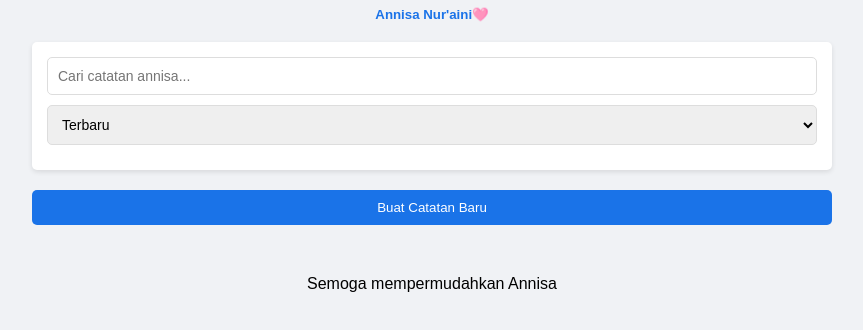
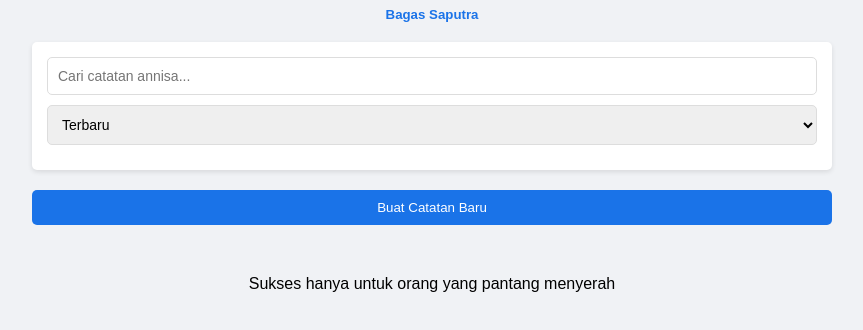
Before and after one commit to Bagas10k/catat, a plain HTML site: page index.html in a window 1280 px wide. Shown: the part 60-390 px from the top of the page, without its empty margins (208-1071 px from the left). Drawn offline with Linux system fonts and the light colour scheme.

Commit message:
Update index.html

```diff
--- a/index.html
+++ b/index.html
@@ -3,14 +3,14 @@
 <head>
     <meta charset="UTF-8">
     <meta name="viewport" content="width=device-width, initial-scale=1.0">
-    <title>Catatan annisa</title>
+    <title>Catatan Bagas</title>
     <link rel="stylesheet" href="style.css">
 
 </head>
 <body>
     <div class="container">
         <h1>Catatan</h1>
-        <h5>Annisa Nur'aini🩷</h5>
+        <h5>Bagas Saputra</h5>
 
 
         <div class="filter-section">
@@ -35,7 +35,7 @@
         <div class="notes-container"></div>
 
         <footer>
-            <p>Semoga mempermudahkan Annisa</p>
+            <p>Sukses hanya untuk orang yang pantang menyerah</p>
         </footer>
     </div>
 
```
